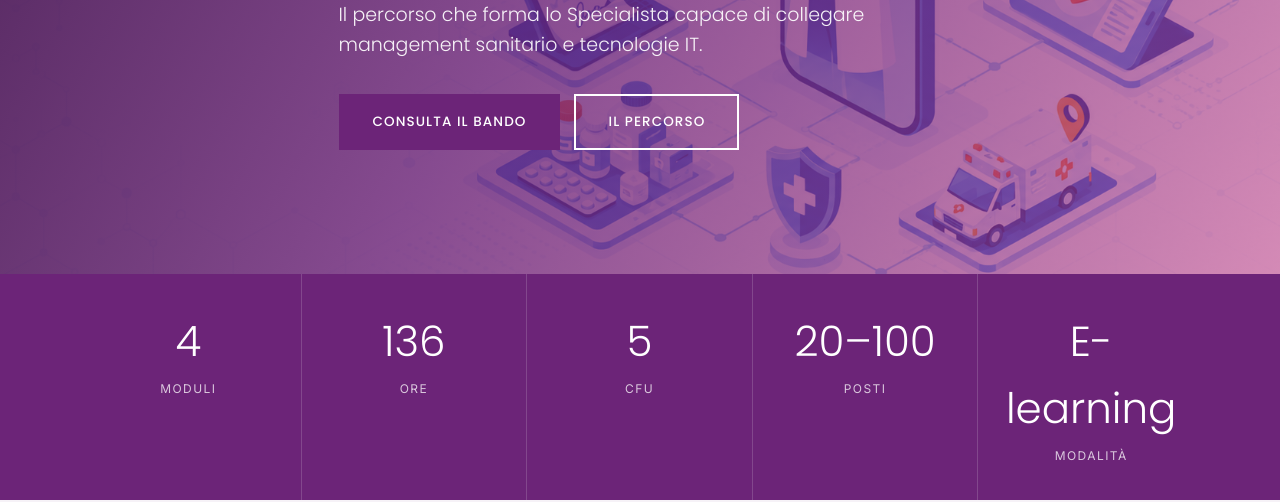
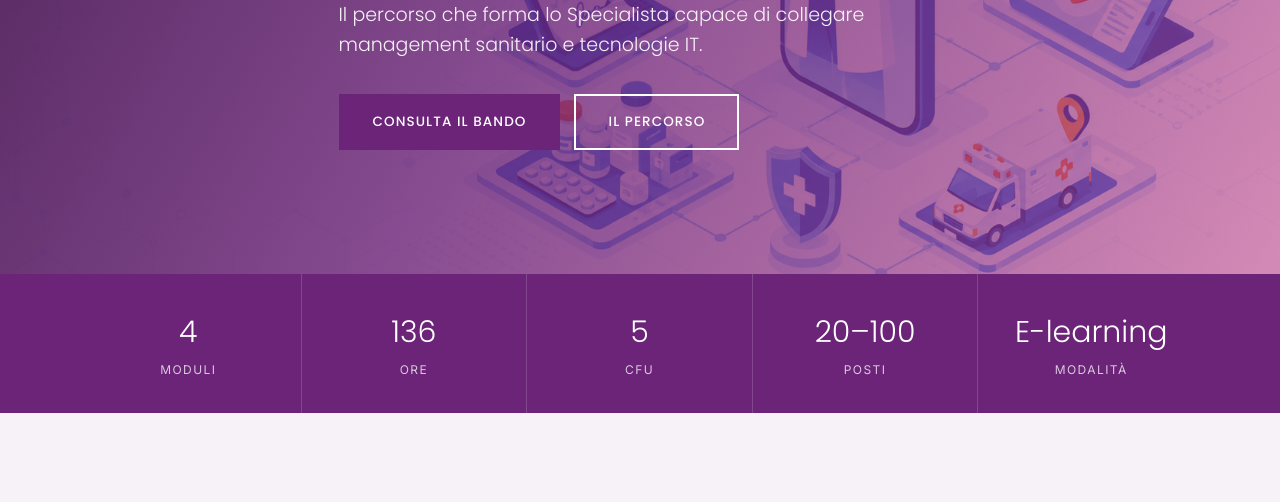
Before and after one commit to masterdigitalhealthuniba/masterdigitalhealthuniba.github.io, a plain HTML site: page index.html in a window 1280 px wide. Shown: the part 482-984 px from the top of the page. Drawn offline with Linux system fonts and the light colour scheme.

Commit message:
Update index.html

```diff
--- a/index.html
+++ b/index.html
@@ -96,7 +96,7 @@ a{color:inherit;text-decoration:none}
 .stats .wrap{display:grid;grid-template-columns:repeat(5,1fr)}
 .stats .s{padding:34px 14px;text-align:center;color:#fff;border-right:1px solid rgba(255,255,255,.16)}
 .stats .s:last-child{border-right:0}
-.stats .n{font-family:var(--display);font-weight:300;font-size:42px}
+.stats .n{font-family:var(--display);font-weight:300;font-size:30px}
 .stats .l{font-size:12px;letter-spacing:.12em;text-transform:uppercase;color:rgba(255,255,255,.75);margin-top:4px}
 @media(max-width:820px){.stats .wrap{grid-template-columns:repeat(2,1fr)}.stats .s{border-right:0;border-bottom:1px solid rgba(255,255,255,.16)}}
 section{padding:92px 0}
```
